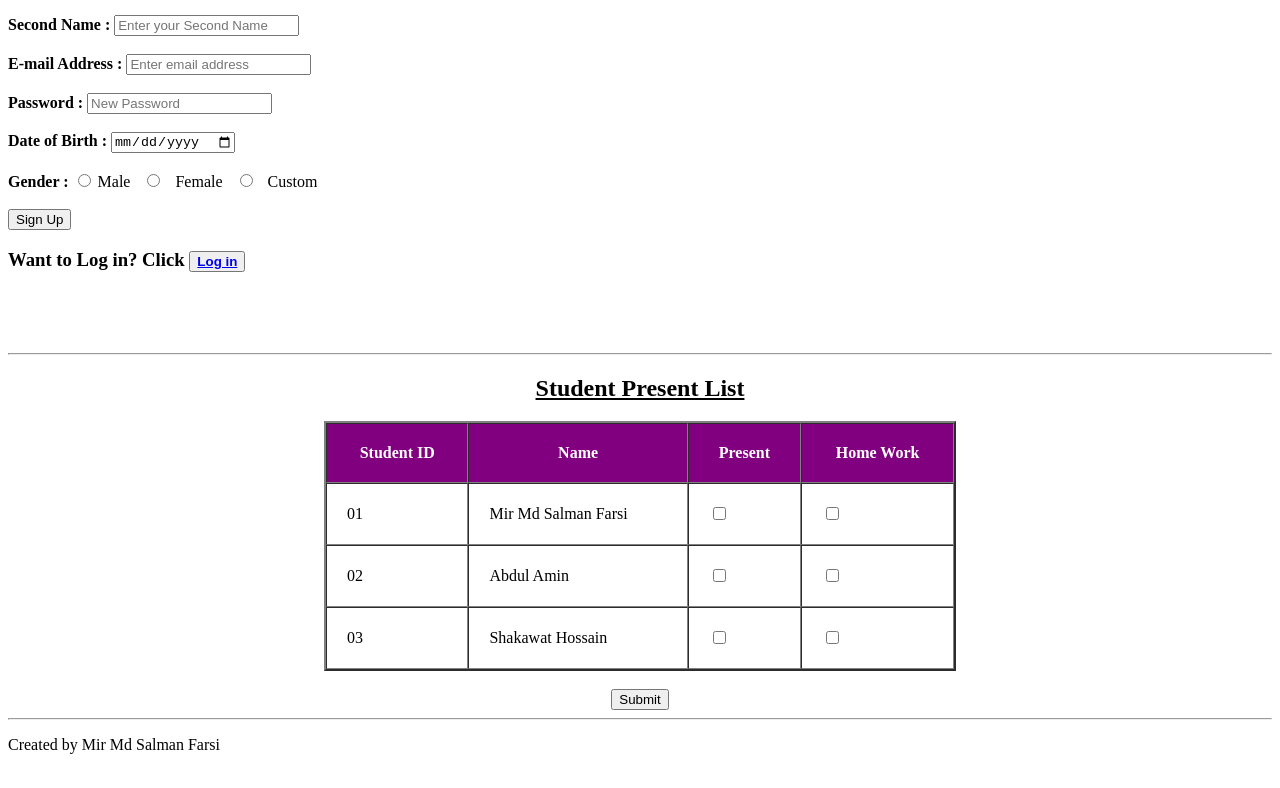
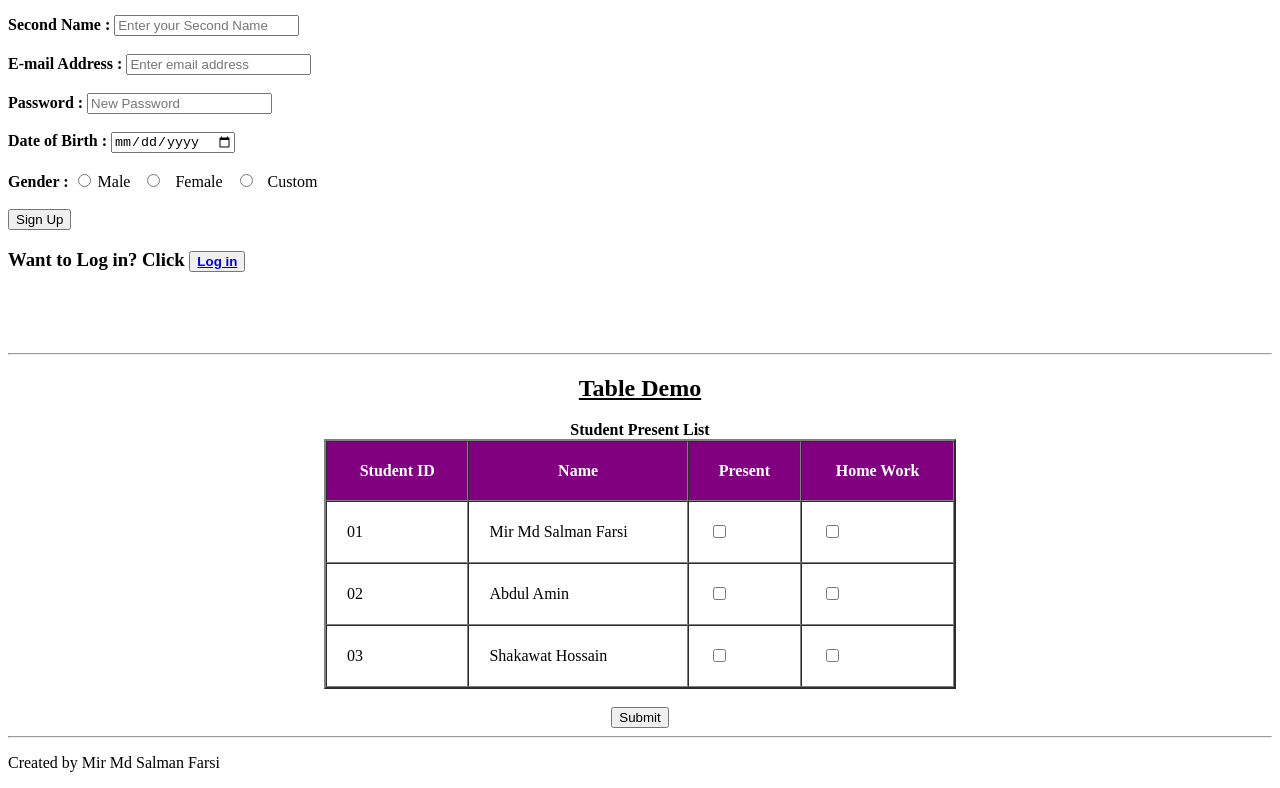
Before and after one commit to MMSFarsi/creative-2nd-day, a plain HTML site: page index.html in a window 1280 px wide. Shown: the part 104-892 px from the top of the page. Drawn offline with Linux system fonts and the light colour scheme.

Commit message:
table up

```diff
--- a/index.html
+++ b/index.html
@@ -44,8 +44,9 @@
     <br><br><br>
     <hr>
     <!-- Table Start -->
-    <h2 align="center "><u>Student Present List</u></h2>
+    <h2 align="center "><u>Table Demo</u></h2>
     <table border="2" cellspacing="0" width="50%" cellpadding="20%" align="center">
+      <caption><b>Student Present List</b></caption>
         <thead style="color: white;">
             <tr bgcolor="purple" >
                 <th>Student ID</th>
```
